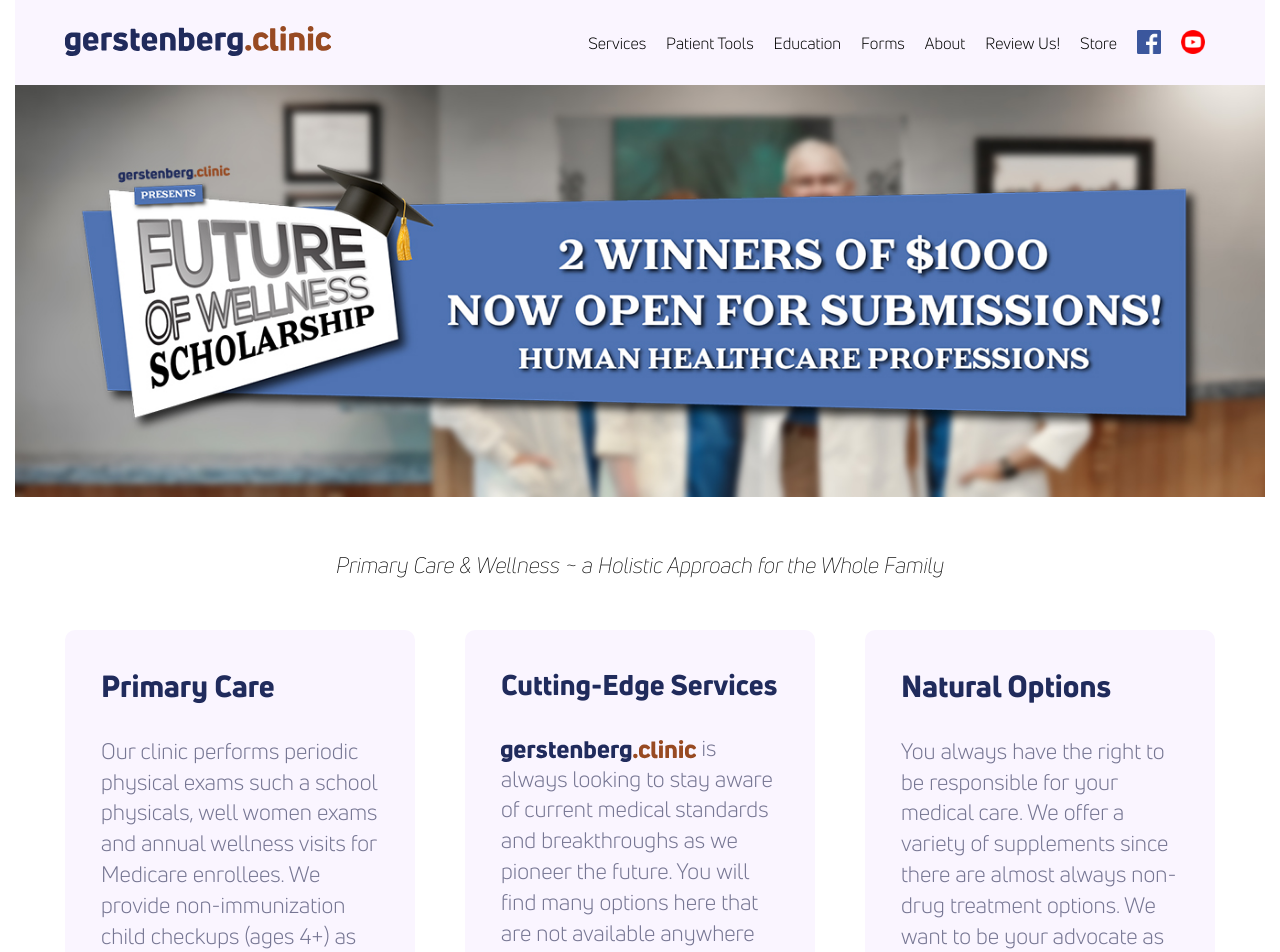
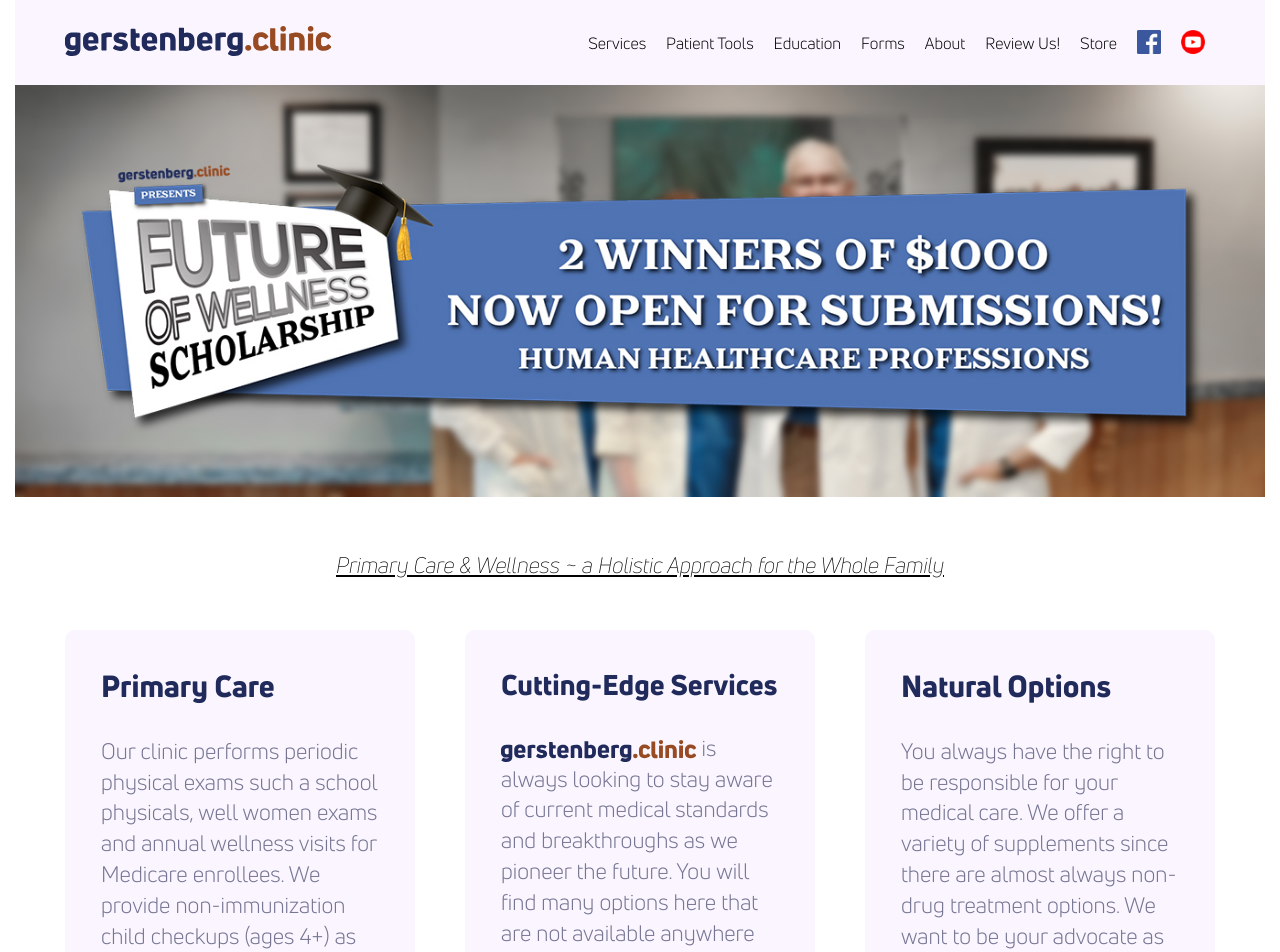
Before and after one commit to theneverwoods/gerstenberg.clinic, a Jekyll site: the page built from index.html, in a window 1280 px wide. Shown: the top 952 px of the page. Built offline with Jekyll 4.4.1, drawn with Linux system fonts in a browser that asks for light colours.

Commit message:
hero link

```diff
--- a/_layouts/default.html
+++ b/_layouts/default.html
@@ -66,13 +66,15 @@
 
     <div class="container">
       {% include header.html %}
-      <section class="hero" href="/scholarship.html">
+      <section class="hero">
+          <a href="/scholarship.html">
         {% if page.hero && page.hero != "" %}
           <img src="{{ site.baseurl }}{{ page.hero }}" class="hero-img">
         {% endif %}
         {% if page.tagline && page.tagline != "" %}
           <h1 class="hero-tagline">{{ page.tagline }}</h1>
         {% endif %}
+          </a>
       </section>
       <main>{{ content }}</main>
       {% include footer.html %}
```
